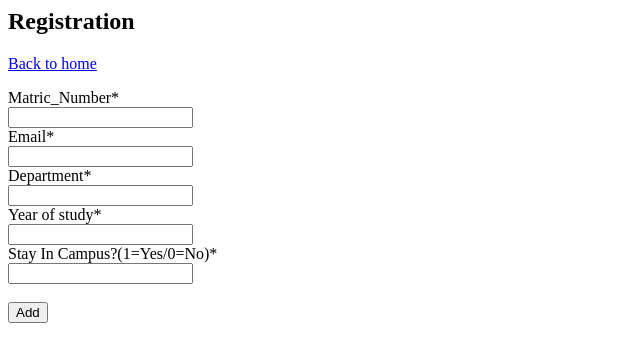
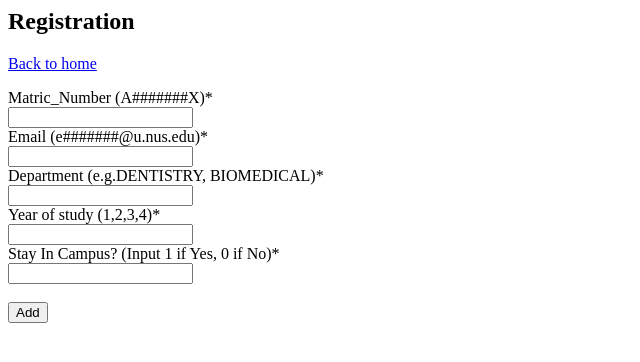
Before and after one commit to jamesleejie/gotspaceanottest1, a Django app: page /register/ in a window 1280 px wide. Shown: the top 362 px of the page, without its empty margins (0-640 px from the left). Run offline with Django 4.2, Linux system fonts and the light colour scheme.

Commit message:
Update register.html

```diff
--- a/gotspaceanot/templates/gotspaceanot/register.html
+++ b/gotspaceanot/templates/gotspaceanot/register.html
@@ -10,15 +10,15 @@
         {% csrf_token %}
         <!-- form -->
         <div id="div_id_matric_number" class="control-group"> <label for="id_matric_number" class="control-label requiredField">
-        Matric_Number<span class="asteriskField">*</span> </label> <div class="controls"> <input type="text" name="Matric Number" maxlength="9" class="textinput textInput" required="" id="id_matric_number"> </div> </div>
+        Matric_Number (A#######X)<span class="asteriskField">*</span> </label> <div class="controls"> <input type="text" name="Matric Number" maxlength="9" class="textinput textInput" required="" id="id_matric_number"> </div> </div>
         <div id="div_id_email" class="control-group"> <label for="id_email" class="control-label requiredField">
-        Email<span class="asteriskField">*</span> </label> <div class="controls"> <input type="email" name="Email" maxlength="64" class="textinput textInput" required="" id="id_email"> </div> </div>
+        Email (e#######@u.nus.edu)<span class="asteriskField">*</span> </label> <div class="controls"> <input type="email" name="Email" maxlength="64" class="textinput textInput" required="" id="id_email"> </div> </div>
         <div id="div_id_department" class="control-group"> <label for="id_department" class="control-label requiredField">
-        Department<span class="asteriskField">*</span> </label> <div class="controls"> <input type="text" name="Department" maxlength="64" class="textinput textInput" required="" id="id_department"> </div> </div>
+        Department (e.g.DENTISTRY, BIOMEDICAL)<span class="asteriskField">*</span> </label> <div class="controls"> <input type="text" name="Department" maxlength="64" class="textinput textInput" required="" id="id_department"> </div> </div>
         <div id="div_id_year" class="control-group"> <label for="id_year" class="control-label requiredField">
-        Year of study<span class="asteriskField">*</span> </label> <div class="controls"> <input type="number" name="Year" maxlength="1" class="textinput textInput" required="" id="id_year"> </div> </div>
+        Year of study (1,2,3,4)<span class="asteriskField">*</span> </label> <div class="controls"> <input type="number" name="Year" maxlength="1" class="textinput textInput" required="" id="id_year"> </div> </div>
         <div id="div_id_stay" class="control-group"> <label for="id_stay" class="control-label requiredField">
-        Stay In Campus?(1=Yes/0=No)<span class="asteriskField">*</span> </label> <div class="controls"> <input type="number" name="Stay" maxlength="1" class="textinput textInput" required="" id="id_stay"> </div> </div>
+        Stay In Campus? (Input 1 if Yes, 0 if No)<span class="asteriskField">*</span> </label> <div class="controls"> <input type="number" name="Stay" maxlength="1" class="textinput textInput" required="" id="id_stay"> </div> </div>
         <br>
         <button type="submit" value="Add">Add</button>
     </form>
```
